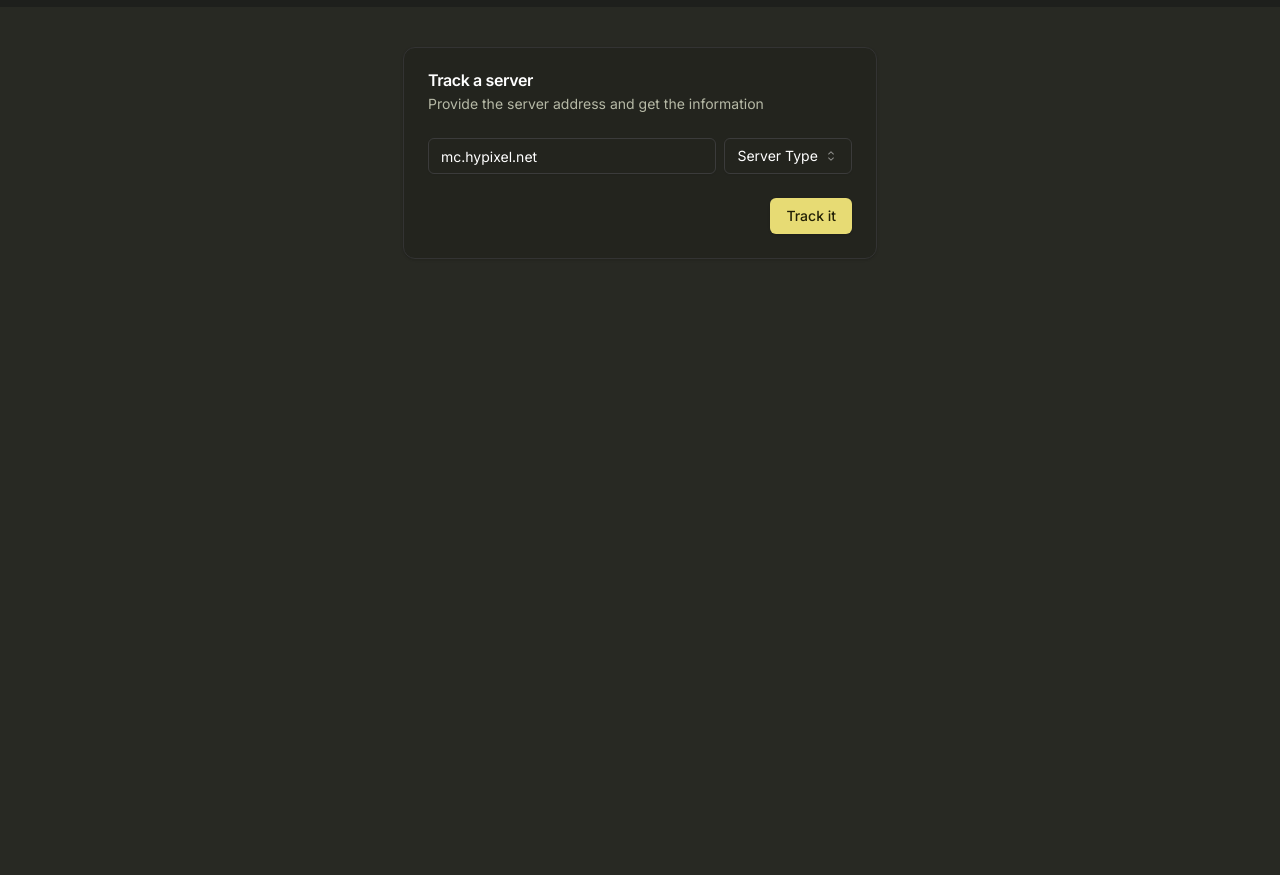
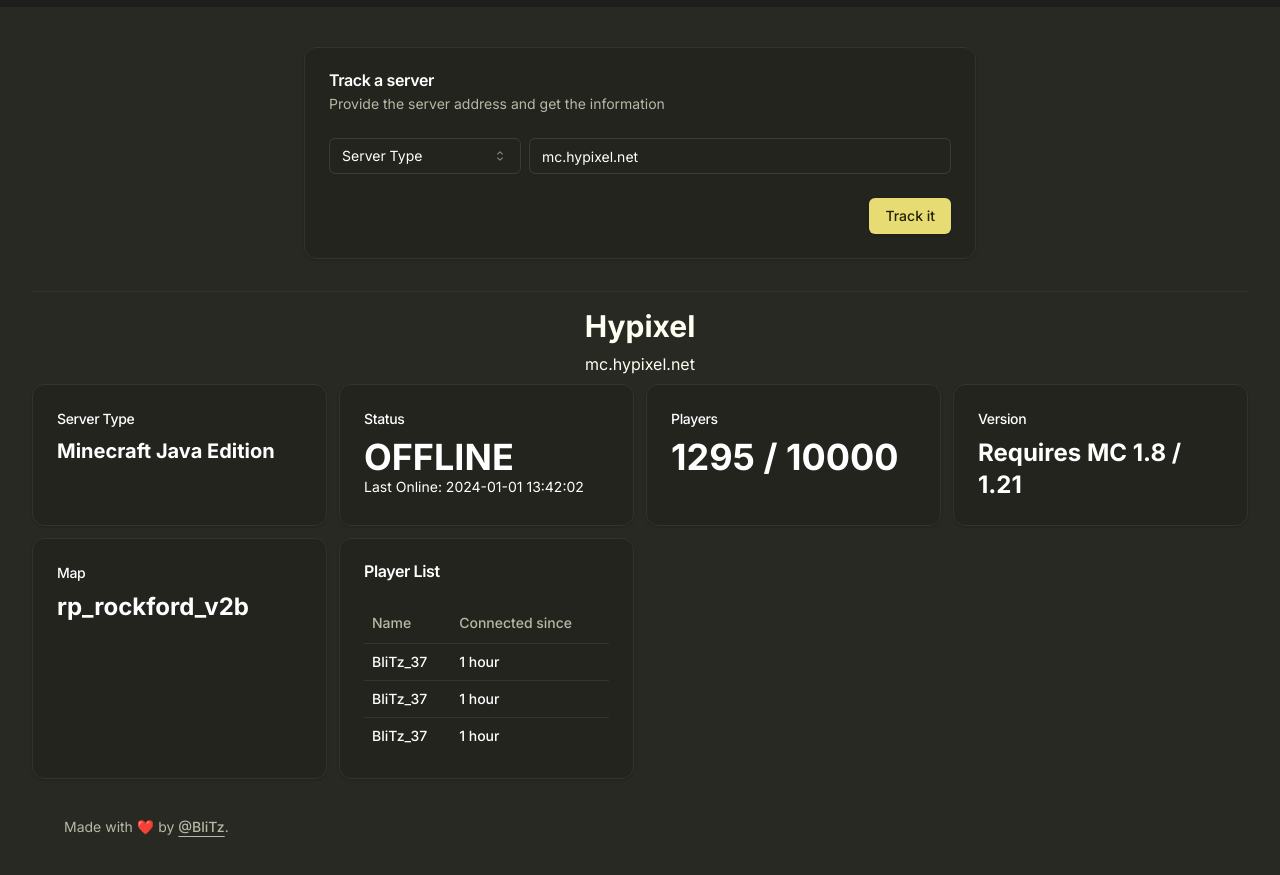
Before and after one commit to BliTz037/gst-website, a Next.js app: page / in a window 1280 px wide. Shown: the part 420-1295 px from the top of the page. Before the commit the page ends 1227 px from the top, so only its background shows below. Built offline with nearby package versions, Linux system fonts and the light colour scheme.

Commit message:
[ADD] Card Data

```diff
--- a/package.json
+++ b/package.json
@@ -13,6 +13,7 @@
     "@radix-ui/react-icons": "^1.3.0",
     "@radix-ui/react-label": "^2.1.0",
     "@radix-ui/react-select": "^2.1.1",
+    "@radix-ui/react-separator": "^1.1.0",
     "@radix-ui/react-slot": "^1.1.0",
     "class-variance-authority": "^0.7.0",
     "clsx": "^2.1.1",
--- a/src/app/page.tsx
+++ b/src/app/page.tsx
@@ -1,3 +1,5 @@
+"use client";
+
 import { Header } from "@/components/header";
 import { Button } from "@/components/ui/button";
 import {
@@ -17,8 +19,28 @@
   SelectTrigger,
   SelectValue,
 } from "@/components/ui/select";
+import { useState } from "react";
+import { Separator } from "@/components/ui/separator";
+import {
+  Table,
+  TableBody,
+  TableCell,
+  TableHead,
+  TableHeader,
+  TableRow,
+} from "@/components/ui/table";
+
+const serverTypes: any[] = [
+  { value: "mc", label: "Minecraft Java Edition" },
+  { value: "mcbedrock", label: "Minecraft Bedrock Edition" },
+  { value: "source", label: "Source" },
+  { value: "fivem", label: "FiveM / RedM" },
+];
 
 export default function Home() {
+  const [serverAddress, setServerAddress] = useState("mc.hypixel.net");
+  const [serverType, setServerType] = useState("mc");
+
   return (
     <>
       <Header />
@@ -35,21 +57,21 @@
                 />
               </div>
               <h2 className="md:text-5xl text-3xl font-bold p-2">
-                Game Server Tracker API
+                Game Server Tracker
               </h2>
               <h2 className="text-base font-semibold leading-7 text-primary">
                 A simplest way to track your game server
               </h2>
               <p className="mt-6 text-lg leading-8">
-                GST gives to you information like number of players connected on
-                various game servers (Minecraft, Source, GTA V).
+                GST gives server information about your favorite game servers
+                (Minecraft, Source, GTA V).
               </p>
             </div>
           </div>
         </section>
-        <div className="container min-h-screen pt-6 lg:pt-10">
-          <div className=" flex justify-center items-center">
-            <Card>
+        <div className="container pt-6 lg:pt-10">
+          <div className="flex justify-center items-center">
+            <Card className="w-full max-w-2xl">
               <CardHeader>
                 <CardTitle>Track a server</CardTitle>
                 <CardDescription>
@@ -57,21 +79,29 @@
                 </CardDescription>
               </CardHeader>
               <CardContent>
-                <div className="flex flex-row space-x-2">
-                  <Input value="mc.hypixel.net" placeholder="Server address" />
+                <div className="flex flex-wrap justify-center items-center lg:space-x-2">
+                  <div className="min-w-[12rem]">
                     <Select>
-                    <SelectTrigger className="w-[180px]">
+                      <SelectTrigger>
                         <SelectValue placeholder="Server Type" />
                       </SelectTrigger>
                       <SelectContent>
-                      <SelectItem value="mc">Minecraft Java Edition</SelectItem>
-                      <SelectItem value="mcbedrock">
-                        Minecraft Bedrock Edition
+                        {serverTypes.map((type) => (
+                          <SelectItem key={type.value} value={type.value}>
+                            {type.label}
                           </SelectItem>
-                      <SelectItem value="source">Source</SelectItem>
-                      <SelectItem value="fivem">FiveM / RedM</SelectItem>
+                        ))}
                       </SelectContent>
                     </Select>
+                  </div>
+                  <div className="grow">
+                    <Input
+                      className=""
+                      value={serverAddress}
+                      placeholder="Server address"
+                      onChange={(e) => setServerAddress(e.target.value)}
+                    />
+                  </div>
                 </div>
               </CardContent>
               <CardFooter className="justify-end">
@@ -80,7 +110,106 @@
             </Card>
           </div>
         </div>
+        <div className="container pt-6 lg:pt-8">
+          <Separator />
+          <div className="p-2">
+            <h2 className="text-3xl font-bold text-center font-bold p-2">
+              Hypixel
+            </h2>
+            <h2 className="text-base text-center">mc.hypixel.net</h2>
+          </div>
+          <div className="grid gap-4 md:grid-cols-2 md:gap-3 lg:grid-cols-4">
+            <Card>
+              <CardHeader className="flex flex-row items-center justify-between space-y-0 pb-2">
+                <CardTitle className="text-sm font-medium">
+                  Server Type
+                </CardTitle>
+              </CardHeader>
+              <CardContent>
+                <div className="text-xl font-bold">Minecraft Java Edition</div>
+              </CardContent>
+            </Card>
+            <Card>
+              <CardHeader className="flex flex-row items-center justify-between space-y-0 pb-2">
+                <CardTitle className="text-sm font-medium">Status</CardTitle>
+              </CardHeader>
+              <CardContent>
+                <div className="text-4xl font-bold">OFFLINE</div>
+                <div className="text-sm">Last Online: 2024-01-01 13:42:02</div>
+              </CardContent>
+            </Card>
+            <Card>
+              <CardHeader className="flex flex-row items-center justify-between space-y-0 pb-2">
+                <CardTitle className="text-sm font-medium">Players</CardTitle>
+              </CardHeader>
+              <CardContent>
+                <div className="text-4xl font-bold">1295 / 10000</div>
+              </CardContent>
+            </Card>
+            <Card>
+              <CardHeader className="flex flex-row items-center justify-between space-y-0 pb-2">
+                <CardTitle className="text-sm font-medium">Version</CardTitle>
+              </CardHeader>
+              <CardContent>
+                <div className="text-2xl font-bold">Requires MC 1.8 / 1.21</div>
+              </CardContent>
+            </Card>
+            <Card>
+              <CardHeader className="flex flex-row items-center justify-between space-y-0 pb-2">
+                <CardTitle className="text-sm font-medium">Map</CardTitle>
+              </CardHeader>
+              <CardContent>
+                <div className="text-2xl font-bold">rp_rockford_v2b</div>
+              </CardContent>
+            </Card>
+            <Card>
+              <CardHeader>
+                <CardTitle>Player List</CardTitle>
+              </CardHeader>
+              <CardContent>
+                <Table>
+                  <TableHeader>
+                    <TableRow>
+                      <TableHead>Name</TableHead>
+                      <TableHead>Connected since</TableHead>
+                    </TableRow>
+                  </TableHeader>
+                  <TableBody>
+                    <TableRow>
+                      <TableCell className="font-medium">BliTz_37</TableCell>
+                      <TableCell className="font-medium">1 hour</TableCell>
+                    </TableRow>
+                    <TableRow>
+                      <TableCell className="font-medium">BliTz_37</TableCell>
+                      <TableCell className="font-medium">1 hour</TableCell>
+                    </TableRow>
+                    <TableRow>
+                      <TableCell className="font-medium">BliTz_37</TableCell>
+                      <TableCell className="font-medium">1 hour</TableCell>
+                    </TableRow>
+                  </TableBody>
+                </Table>
+              </CardContent>
+            </Card>
+          </div>
+        </div>
       </main>
+      <footer className="py-6 md:px-8 md:py-0">
+        <div className="container flex flex-col items-center justify-between gap-4 md:h-24 md:flex-row">
+          <p className="text-balance text-center text-sm leading-loose text-muted-foreground md:text-left">
+            Made with ❤️ by{" "}
+            <a
+              href=""
+              target="_blank"
+              rel="noreferrer"
+              className="font-medium underline underline-offset-4"
+            >
+              @BliTz
+            </a>
+            .
+          </p>
+        </div>
+      </footer>
     </>
   );
 }
--- /dev/null
+++ b/src/components/ui/separator.tsx
@@ -0,0 +1,31 @@
+"use client"
+
+import * as React from "react"
+import * as SeparatorPrimitive from "@radix-ui/react-separator"
+
+import { cn } from "@/lib/utils"
+
+const Separator = React.forwardRef<
+  React.ElementRef<typeof SeparatorPrimitive.Root>,
+  React.ComponentPropsWithoutRef<typeof SeparatorPrimitive.Root>
+>(
+  (
+    { className, orientation = "horizontal", decorative = true, ...props },
+    ref
+  ) => (
+    <SeparatorPrimitive.Root
+      ref={ref}
+      decorative={decorative}
+      orientation={orientation}
+      className={cn(
+        "shrink-0 bg-border",
+        orientation === "horizontal" ? "h-[1px] w-full" : "h-full w-[1px]",
+        className
+      )}
+      {...props}
+    />
+  )
+)
+Separator.displayName = SeparatorPrimitive.Root.displayName
+
+export { Separator }
--- /dev/null
+++ b/src/components/ui/table.tsx
@@ -0,0 +1,120 @@
+import * as React from "react"
+
+import { cn } from "@/lib/utils"
+
+const Table = React.forwardRef<
+  HTMLTableElement,
+  React.HTMLAttributes<HTMLTableElement>
+>(({ className, ...props }, ref) => (
+  <div className="relative w-full overflow-auto">
+    <table
+      ref={ref}
+      className={cn("w-full caption-bottom text-sm", className)}
+      {...props}
+    />
+  </div>
+))
+Table.displayName = "Table"
+
+const TableHeader = React.forwardRef<
+  HTMLTableSectionElement,
+  React.HTMLAttributes<HTMLTableSectionElement>
+>(({ className, ...props }, ref) => (
+  <thead ref={ref} className={cn("[&_tr]:border-b", className)} {...props} />
+))
+TableHeader.displayName = "TableHeader"
+
+const TableBody = React.forwardRef<
+  HTMLTableSectionElement,
+  React.HTMLAttributes<HTMLTableSectionElement>
+>(({ className, ...props }, ref) => (
+  <tbody
+    ref={ref}
+    className={cn("[&_tr:last-child]:border-0", className)}
+    {...props}
+  />
+))
+TableBody.displayName = "TableBody"
+
+const TableFooter = React.forwardRef<
+  HTMLTableSectionElement,
+  React.HTMLAttributes<HTMLTableSectionElement>
+>(({ className, ...props }, ref) => (
+  <tfoot
+    ref={ref}
+    className={cn(
+      "border-t bg-muted/50 font-medium [&>tr]:last:border-b-0",
+      className
+    )}
+    {...props}
+  />
+))
+TableFooter.displayName = "TableFooter"
+
+const TableRow = React.forwardRef<
+  HTMLTableRowElement,
+  React.HTMLAttributes<HTMLTableRowElement>
+>(({ className, ...props }, ref) => (
+  <tr
+    ref={ref}
+    className={cn(
+      "border-b transition-colors hover:bg-muted/50 data-[state=selected]:bg-muted",
+      className
+    )}
+    {...props}
+  />
+))
+TableRow.displayName = "TableRow"
+
+const TableHead = React.forwardRef<
+  HTMLTableCellElement,
+  React.ThHTMLAttributes<HTMLTableCellElement>
+>(({ className, ...props }, ref) => (
+  <th
+    ref={ref}
+    className={cn(
+      "h-10 px-2 text-left align-middle font-medium text-muted-foreground [&:has([role=checkbox])]:pr-0 [&>[role=checkbox]]:translate-y-[2px]",
+      className
+    )}
+    {...props}
+  />
+))
+TableHead.displayName = "TableHead"
+
+const TableCell = React.forwardRef<
+  HTMLTableCellElement,
+  React.TdHTMLAttributes<HTMLTableCellElement>
+>(({ className, ...props }, ref) => (
+  <td
+    ref={ref}
+    className={cn(
+      "p-2 align-middle [&:has([role=checkbox])]:pr-0 [&>[role=checkbox]]:translate-y-[2px]",
+      className
+    )}
+    {...props}
+  />
+))
+TableCell.displayName = "TableCell"
+
+const TableCaption = React.forwardRef<
+  HTMLTableCaptionElement,
+  React.HTMLAttributes<HTMLTableCaptionElement>
+>(({ className, ...props }, ref) => (
+  <caption
+    ref={ref}
+    className={cn("mt-4 text-sm text-muted-foreground", className)}
+    {...props}
+  />
+))
+TableCaption.displayName = "TableCaption"
+
+export {
+  Table,
+  TableHeader,
+  TableBody,
+  TableFooter,
+  TableHead,
+  TableRow,
+  TableCell,
+  TableCaption,
+}
```
Also changed, not shown: 1 other file (tests, documents, lock files or other folders). Lines whose indentation alone changed are shown as unchanged.
